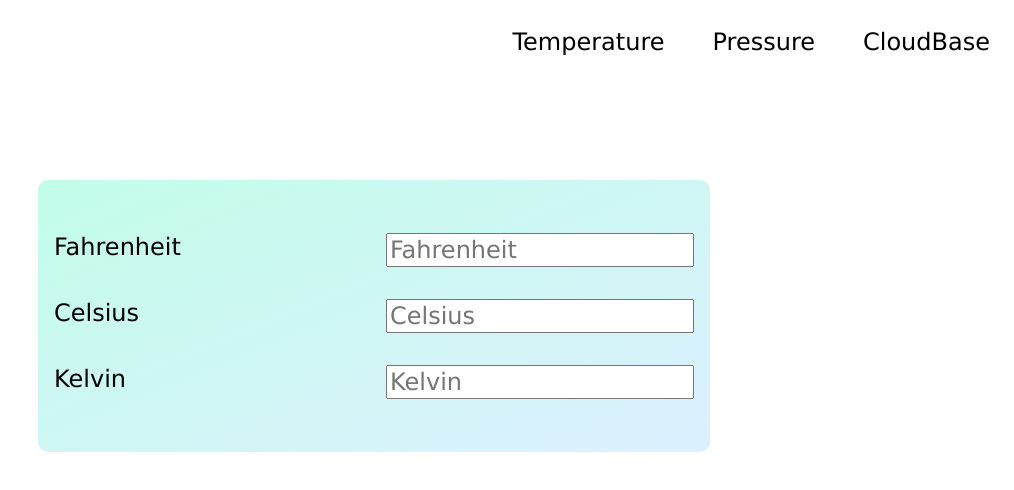
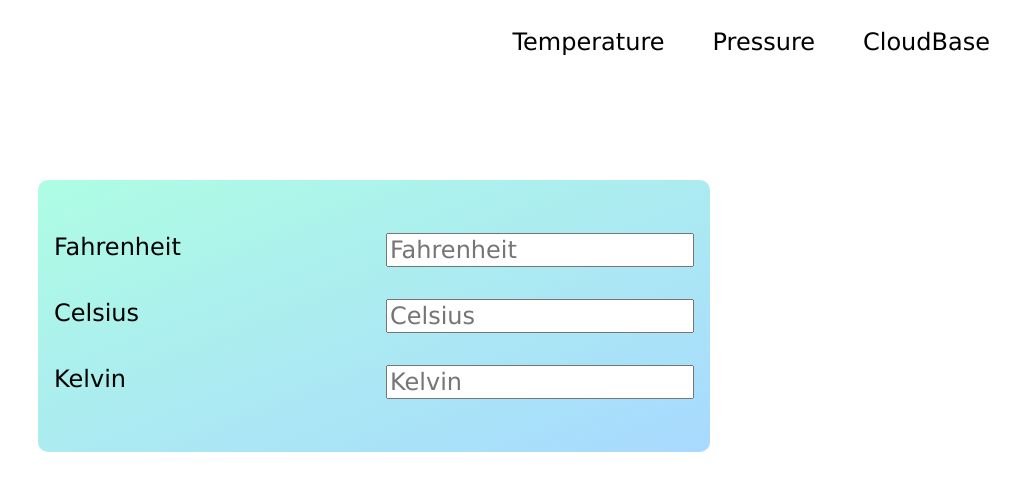
Before and after one commit to jjdonnel/Calcs, a plain HTML site: page index.html in a window 1280 px wide. Both pictures are taken after a click on the item "Temperature". Shown: the whole page, without its empty margins (266-1280 px from the left). Drawn offline with Linux system fonts and the light colour scheme.

Commit message:
gradient

```diff
--- a/main.css
+++ b/main.css
@@ -39,7 +39,7 @@ label {
 }
 
 .section {
-    background-image: linear-gradient(to bottom right, rgb(194, 253, 233), rgb(220, 240, 255));
+    background-image: linear-gradient(to bottom right, rgb(174, 253, 227), rgb(168, 217, 255));
     display: flex;
     justify-content: center;
     flex-direction: column;
```
